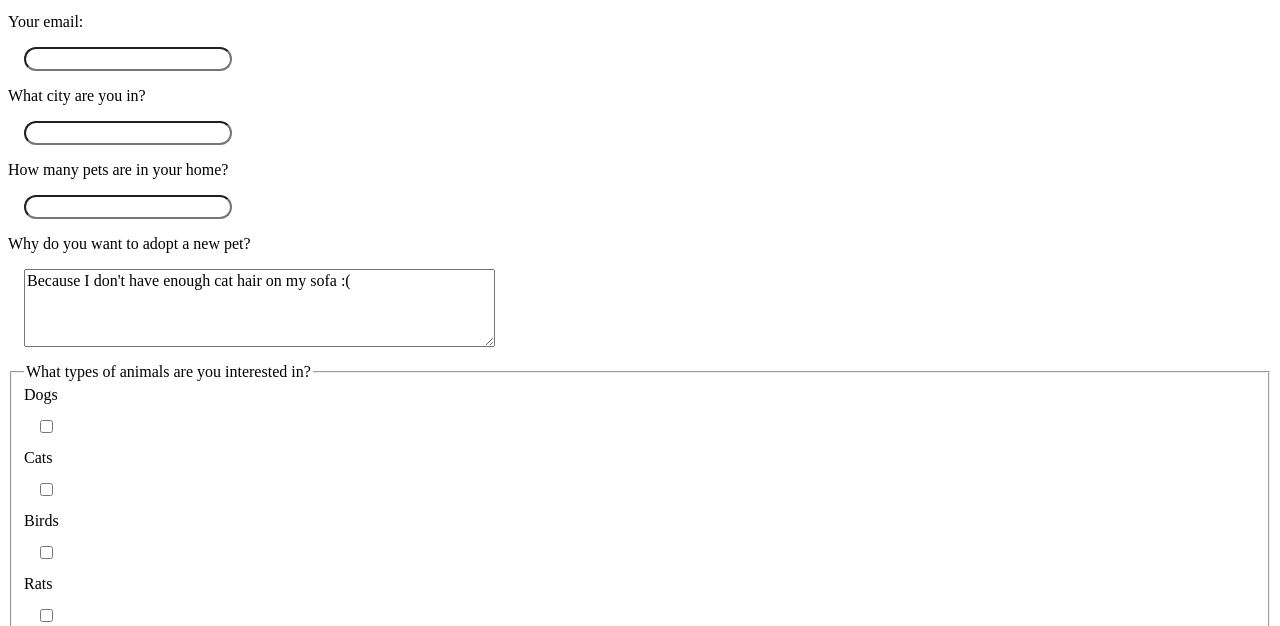
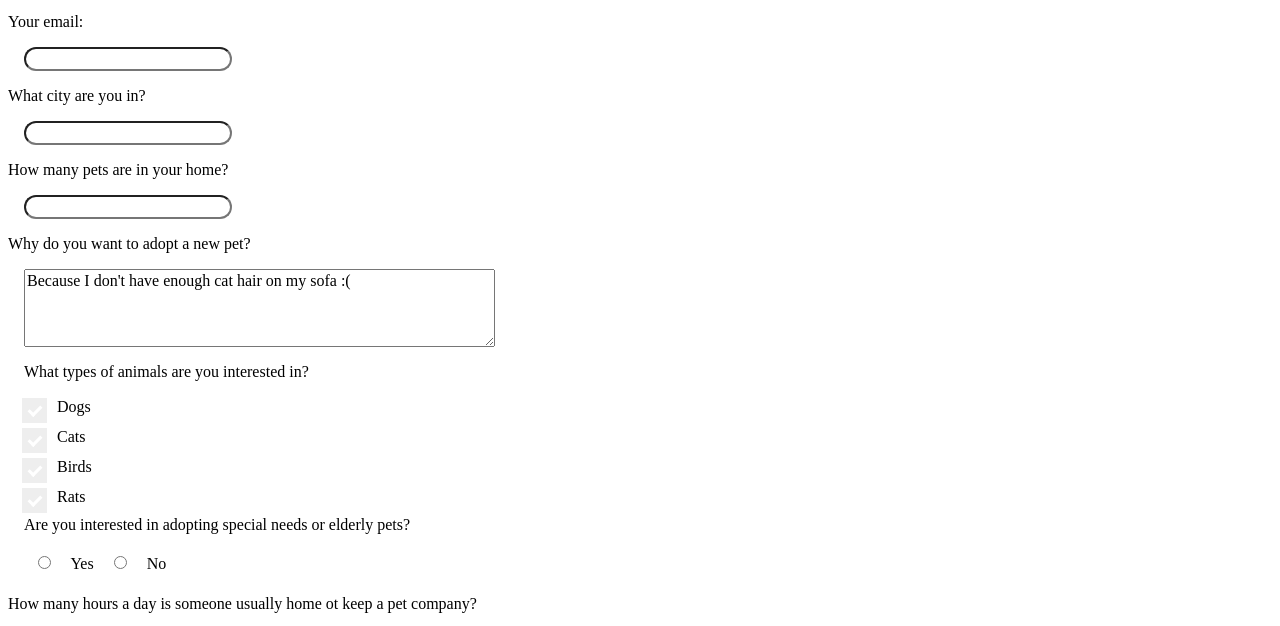
Before and after one commit to marysennello/web-forms, a plain HTML site: page index.html in a window 1280 px wide. Shown: the part 141-767 px from the top of the page. Drawn offline with Linux system fonts and the light colour scheme.

Commit message:
checkbox styling

```diff
--- a/index.html
+++ b/index.html
@@ -29,24 +29,28 @@
         <textarea name="applicantReason" rows="4" cols="50">Because I don't have enough cat hair on my sofa :(</textarea>
       </label>
 
-      <fieldset>
+      <fieldset class="checkbox">
         <legend>What types of animals are you interested in? </legend>
         <label>Dogs
           <input type="checkbox" name="species" value="dogs">
+          <span class="checkmark"></span>
         </label>
         <label>Cats
           <input type="checkbox" name="species" value="cats">
+          <span class="checkmark"></span>
         </label>
         <label>Birds
           <input type="checkbox" name="species" value="birds">
+          <span class="checkmark"></span>
         </label>
         <label>Rats
           <input type="checkbox" name="species" value="rats">
+          <span class="checkmark"></span>
         </label>
       </fieldset>
 
       <fieldset>
-        <legend>Are you interestedin adopting special needs or elderly pets?</legend>
+        <legend>Are you interested in adopting special needs or elderly pets?</legend>
         <label>
           <input type="radio" name="special" value="yes">
           Yes
--- a/styles.css
+++ b/styles.css
@@ -16,3 +16,72 @@ input[type=password]:focus {
 input {
   border-radius: 15px;
 }
+fieldset {
+  border:none;
+}
+fieldset input {
+  display: inline;
+}
+/*Hide the browser's default checkbox*/
+
+.checkbox input {
+  position: absolute;
+  opacity: 0;
+  cursor: pointer;
+  height: 0;
+  width: 0;
+}
+/*Customize the labels*/
+.checkbox label {
+  display: block;
+  position: relative;
+  padding-left: 35px;
+  margin-top: 12px;
+  cursor: pointer;
+  -webkit-user-select: none;
+  -moz-user-select: none;
+  -ms-user-select: none;
+  user-select: none;
+}
+/*Create a custom checkbox*/
+.checkmark {
+  position: absolute;
+  top: 0;
+  left: 0;
+  height: 25px;
+  width: 25px;
+  background-color: #eee;
+}
+/*on mouse-over, add a gray background color*/
+.checkbox label:hover input ~ .checkmark {
+  background-color: #ccc;
+}
+/*when the checkbox is checked, add a blue background*/
+.checkbox input:checked ~ .checkmark {
+  background-color: #2196f3;
+}
+/*create the checkmark/indicator (hidden when not checked)*/
+.checkmark:after {
+  content: "";
+  position: absolute;
+  display: none;
+}
+
+/*show the checkmark when checked*/
+.checkmark:after {
+  display: block;
+}
+/*style the checkmark indicator*/
+.checkbox .checkmark:after {
+  left: 9px;
+  top: 5px;
+  width: 5px;
+  height: 10px;
+  border: solid white;
+  border-width: 0 3px 3px 0;
+  -webkit-transform: rotate(45deg);
+  -ms-transform: rotate(45deg);
+  transform: rotate(45deg);
+}
+
+Fieldset is used to surround collections of related inputs.
```
